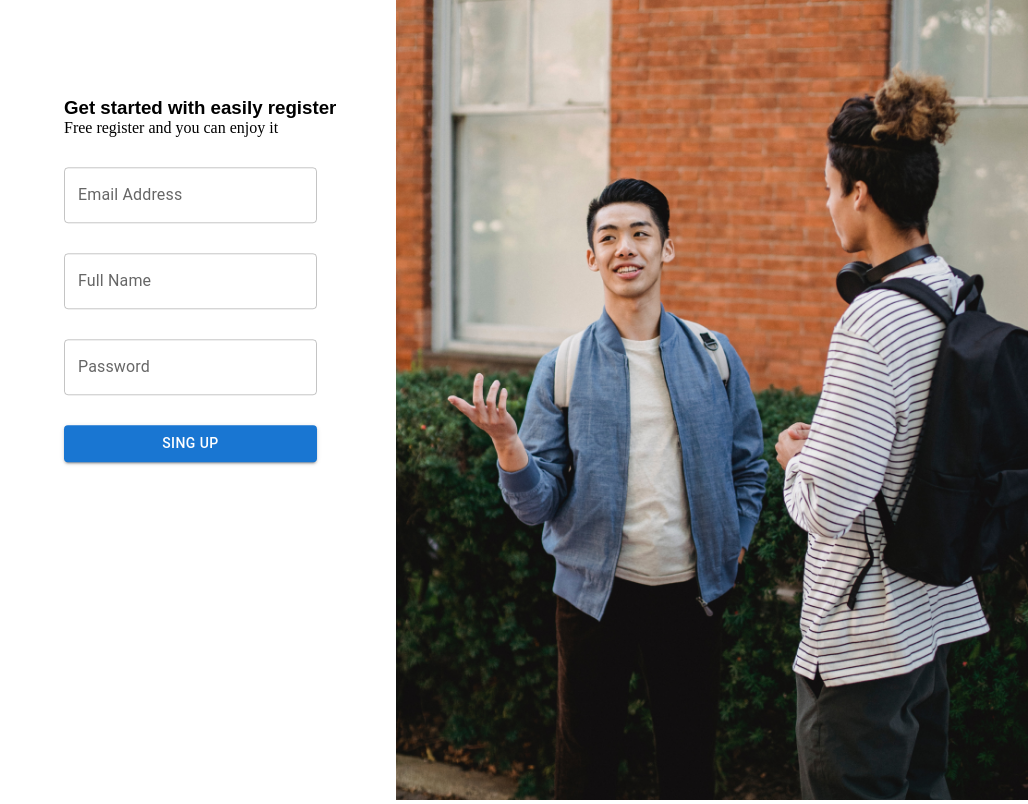
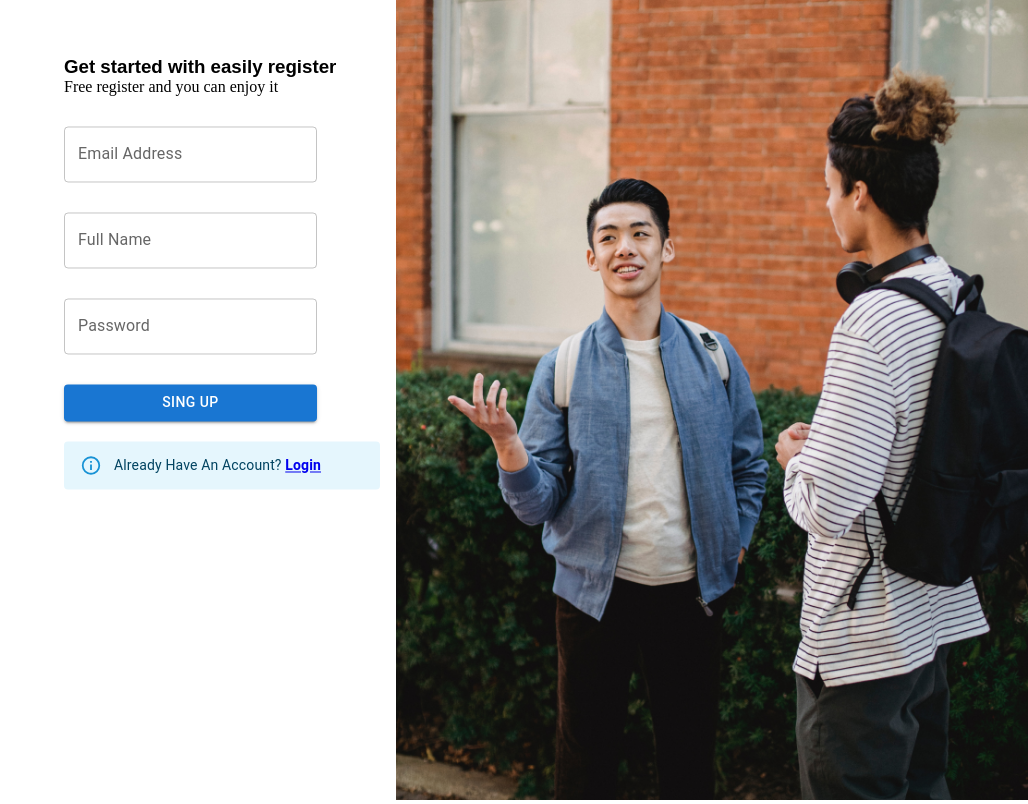
Before and after one commit to mdrifat59/chat-application, a React app: page / in a window 1280 px wide. Shown: the whole page, without its empty margins (252-1280 px from the left). Built offline with nearby package versions, Linux system fonts and the light colour scheme; the HTML template or start-up script is replaced by a standard one.

Commit message:
Registration to loing page alert box done

```diff
--- a/src/pages/Registration.jsx
+++ b/src/pages/Registration.jsx
@@ -1,10 +1,10 @@
 import React, { useState } from 'react'
-import { Grid,TextField,Button } from '@mui/material'
+import { Grid,TextField,Button,Alert } from '@mui/material'
 import LoadingButton from '@mui/lab/LoadingButton';
 import registrationimg from '../assets/registrationimg.png'
 import Headingforreglog from '../components/Headingforreglog'
 import { getAuth, createUserWithEmailAndPassword,sendEmailVerification } from "firebase/auth";
-import { useNavigate } from 'react-router-dom';
+import { useNavigate,Link } from 'react-router-dom';
 
 let initialvalues ={
   email:"",
@@ -68,7 +68,7 @@ const Registration = () => {
       :
       <Button onClick={handleSubmit} className='regbutton' variant="contained">Sing up</Button>
     }
-
+        <Alert severity="info" style={{marginTop:"20px"}}>Already Have An Account? <strong><Link to="/login">Login</Link></strong></Alert>
     </div>
   </Grid>
   <Grid item xs={6}>
```
